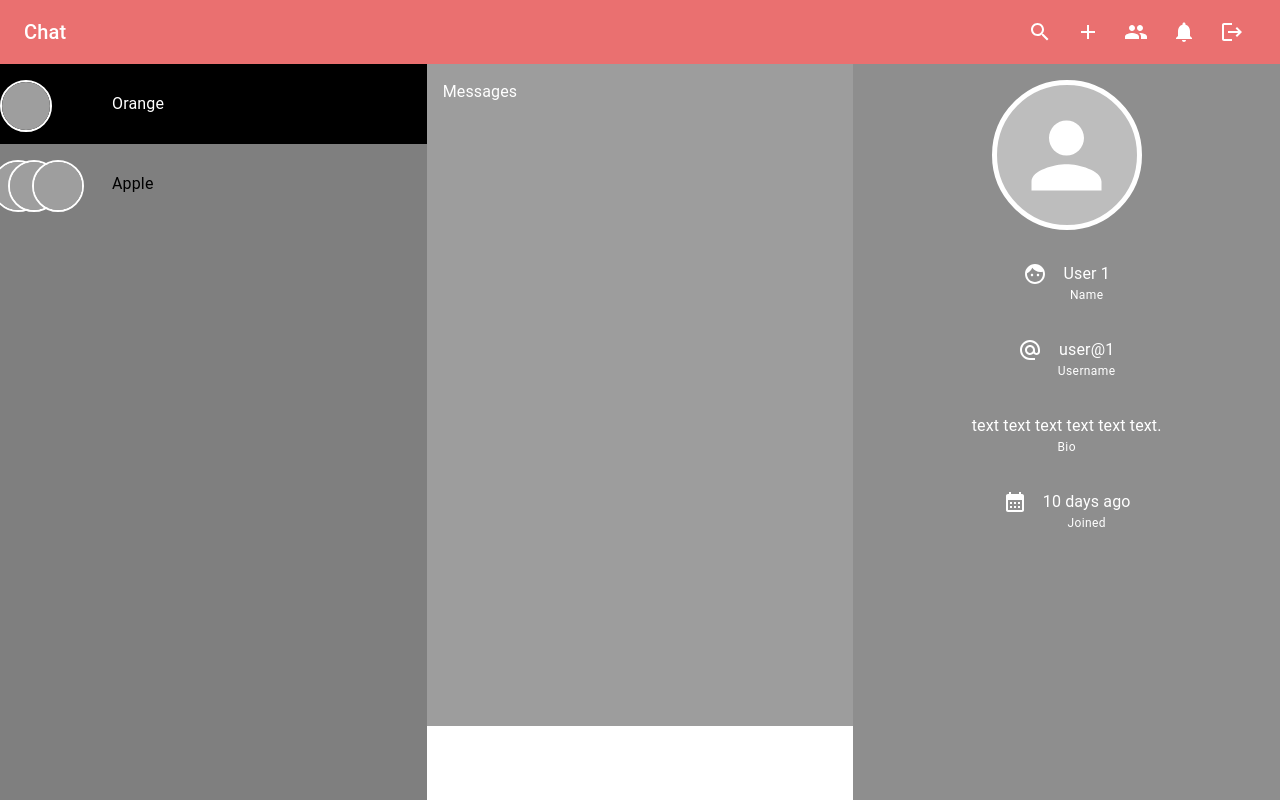
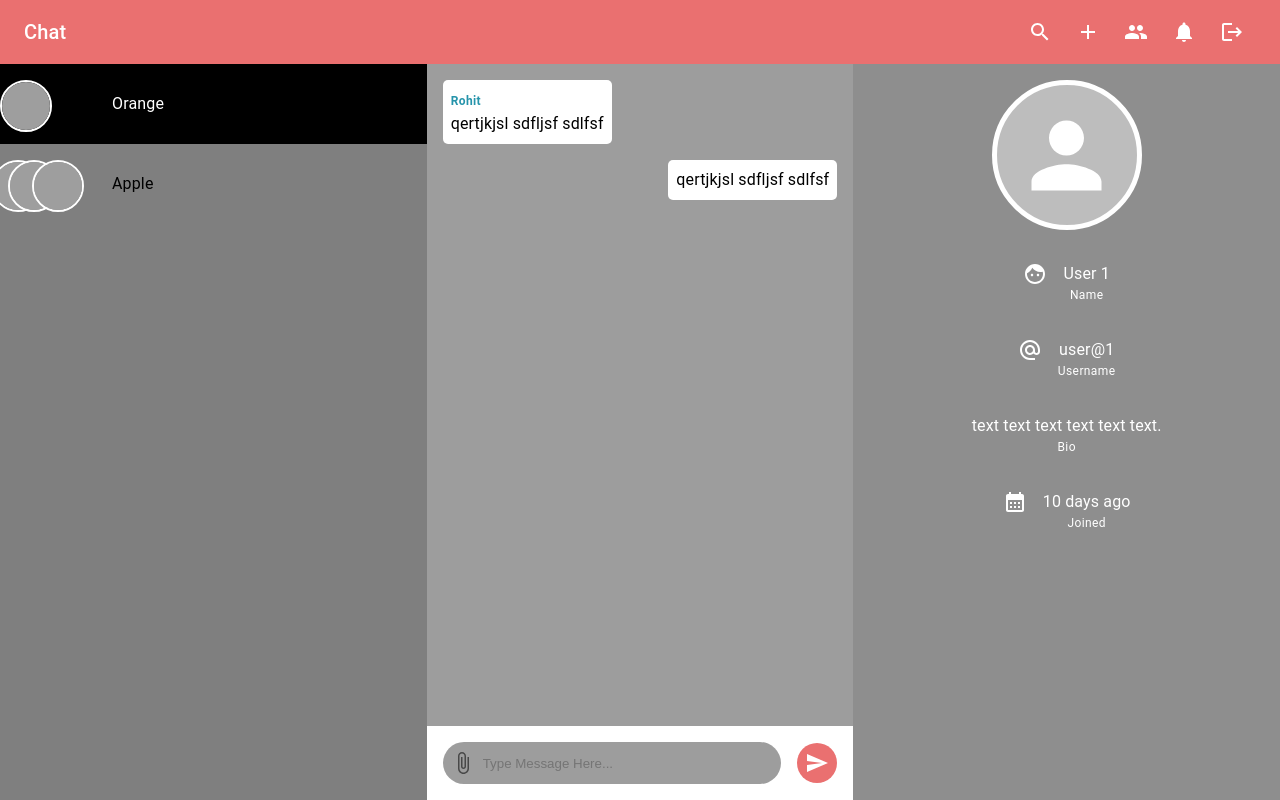
Before and after one commit to Bright-CodeHub/chat_app, a React (Vite) app: page /chat/1 in a window 1280 px wide. Built offline with nearby package versions, Linux system fonts and the light colour scheme; grey boxes are pictures that could not be loaded.

Commit message:
create a chat section

```diff
--- a/src/Components/constants/color.js
+++ b/src/Components/constants/color.js
@@ -1,2 +1,3 @@
 export const orange = '#ea7070'
 export const gray = 'rgb(157, 157, 157)'
+export const lightBlue = '#2694ab'
--- a/src/Components/constants/sampleData.js
+++ b/src/Components/constants/sampleData.js
@@ -44,3 +44,39 @@ export const sampleNotification = [
         _id: 2
     }
 ]
+
+export const sampleMessage = [
+    {
+        attachment: [
+            {
+                public_Id: 'qwe',
+                url: 'img'
+            }
+        ],
+        content: 'qertjkjsl sdfljsf sdlfsf',
+        _id: '123',
+        sender: {
+            _id: '1234',
+            name: 'Rohit'
+        },
+        chat: 'chatId',
+        createdAt: new Date()
+    },
+    {
+        attachment: [
+            {
+                public_Id: 'qwe',
+                url: 'img'
+            }
+        ],
+        content: 'qertjkjsl sdfljsf sdlfsf',
+        _id: '123',
+        sender: {
+            _id: '123',
+            name: 'Roshan'
+        },
+        chat: 'chatId',
+        createdAt: new Date()
+    }
+
+]
--- /dev/null
+++ b/src/Components/dialogs/FileMenu.jsx
@@ -0,0 +1,12 @@
+import React from 'react'
+import { Menu } from '@mui/material'
+
+const FileMenu = ({anchorEl}) => {
+    return (
+        <Menu anchorEl={anchorEl} >
+            File Menu
+        </Menu>
+    )
+}
+
+export default FileMenu
--- /dev/null
+++ b/src/Components/shared/MessageComp.jsx
@@ -0,0 +1,38 @@
+import { Typography } from '@mui/material'
+import React, { memo } from 'react'
+import { lightBlue } from '../constants/color'
+
+const MessageComp = ({ message, user }) => {
+
+    const { sender, content, attachment } = message
+
+    const sameSender = sender?._id === user?._id
+
+    return (
+        <div style={{
+            alignSelf: sameSender ? 'flex-end' : 'flex-start',
+            backgroundColor: 'white',
+            color: 'black',
+            borderRadius: '5px',
+            padding: '0.5rem',
+            width: 'fit-content'
+        }} >
+            {
+                !sameSender && <Typography sx={{
+                    color: lightBlue,
+                    fontWeight: '600',
+
+                }}
+                    variant='caption'
+                >{sender.name}</Typography>
+            }
+
+            {
+                content && <Typography>{content}</Typography>
+            }
+
+        </div>
+    )
+}
+
+export default memo(MessageComp)
--- a/src/Components/styles/StyledComponents.jsx
+++ b/src/Components/styles/StyledComponents.jsx
@@ -1,5 +1,6 @@
 import { styled } from "@mui/material";
 import { Link as LinkComponent } from 'react-router-dom'
+import { gray } from "../constants/color";
 
 export const VisuallyHiddenInput = styled('input')({
     border: 0,
@@ -21,3 +22,13 @@ export const Link = styled(LinkComponent)({
         backgroundColor: 'rgba(0,0,0,0.1)'
     }
 })
+
+export const InputBox = styled('input')({
+    width: '100%',
+    height: '100%',
+    border: 'none',
+    outline: 'none',
+    padding: '1.1rem 2.5rem',
+    borderRadius: '1.5rem',
+    backgroundColor: gray,
+})
--- a/src/Pages/Chat.jsx
+++ b/src/Pages/Chat.jsx
@@ -1,7 +1,17 @@
 import React, { useRef } from 'react'
 import AppLayout from '../Components/layout/AppLayout'
-import { Stack } from '@mui/material'
-import { gray } from '../Components/constants/color'
+import { IconButton, Stack } from '@mui/material'
+import { gray, orange } from '../Components/constants/color'
+import { AttachFile as AttachFileIcon, Send as SendIcon } from '@mui/icons-material'
+import { InputBox } from '../Components/styles/StyledComponents'
+import FileMenu from '../Components/dialogs/FileMenu'
+import { sampleMessage } from '../Components/constants/sampleData'
+import MessageComp from '../Components/shared/MessageComp'
+
+const user = {
+  _id: '123',
+  name: 'Sanjay'
+}
 
 const Chat = () => {
 
@@ -11,6 +21,7 @@ const Chat = () => {
     <>
       <Stack
         ref={containerRef}
+        spacing={'1rem'}
         sx={{
           boxSizing: 'border-box',
           padding: '1rem',
@@ -19,9 +30,59 @@ const Chat = () => {
           overflowX: 'hidden',
           overflowY: 'auto'
         }} >
-        Messages
+
+
+        {
+          sampleMessage.map((elem) => {
+            return <MessageComp message={elem} user={user} />
+          })
+        }
+
       </Stack>
 
+      <form
+        style={{
+          height: '10%'
+        }}>
+
+        <Stack
+          direction={'row'}
+          sx={{
+            height: '100%',
+            width: '100%',
+            padding: '1rem',
+            alignItems: 'center',
+            position: 'relative'
+          }}
+        >
+          <IconButton sx={{
+            position: 'absolute',
+            left: '1rem'
+          }}>
+            <AttachFileIcon />
+          </IconButton>
+
+          <InputBox placeholder='Type Message Here...' />
+
+          <IconButton
+            type='submit'
+            sx={{
+              bgcolor: orange,
+              color: 'white',
+              marginLeft: '1rem',
+              ":hover": {
+                bgcolor: 'error.dark'
+              }
+            }}
+            onClick={(e) => e.preventDefault()}
+          >
+            <SendIcon />
+          </IconButton>
+        </Stack>
+
+      </form>
+
+      <FileMenu />
 
     </>
   )
--- a/src/Pages/Home.jsx
+++ b/src/Pages/Home.jsx
@@ -1,10 +1,11 @@
 import React from 'react'
 import AppLayout from '../Components/layout/AppLayout'
 import { Box, Typography } from '@mui/material'
+import { gray } from '../Components/constants/color'
 
 const Home = () => {
     return (
-        <Box sx={{ bgcolor: 'rgb(67, 64, 64)', height: '100%', }} >
+        <Box sx={{ bgcolor: gray, height: '100%', }} >
             <Typography variant='h6' sx={{ pt: '3rem', pl: '1rem' }} >
                 Select a Friend to Chat.
             </Typography>
```
